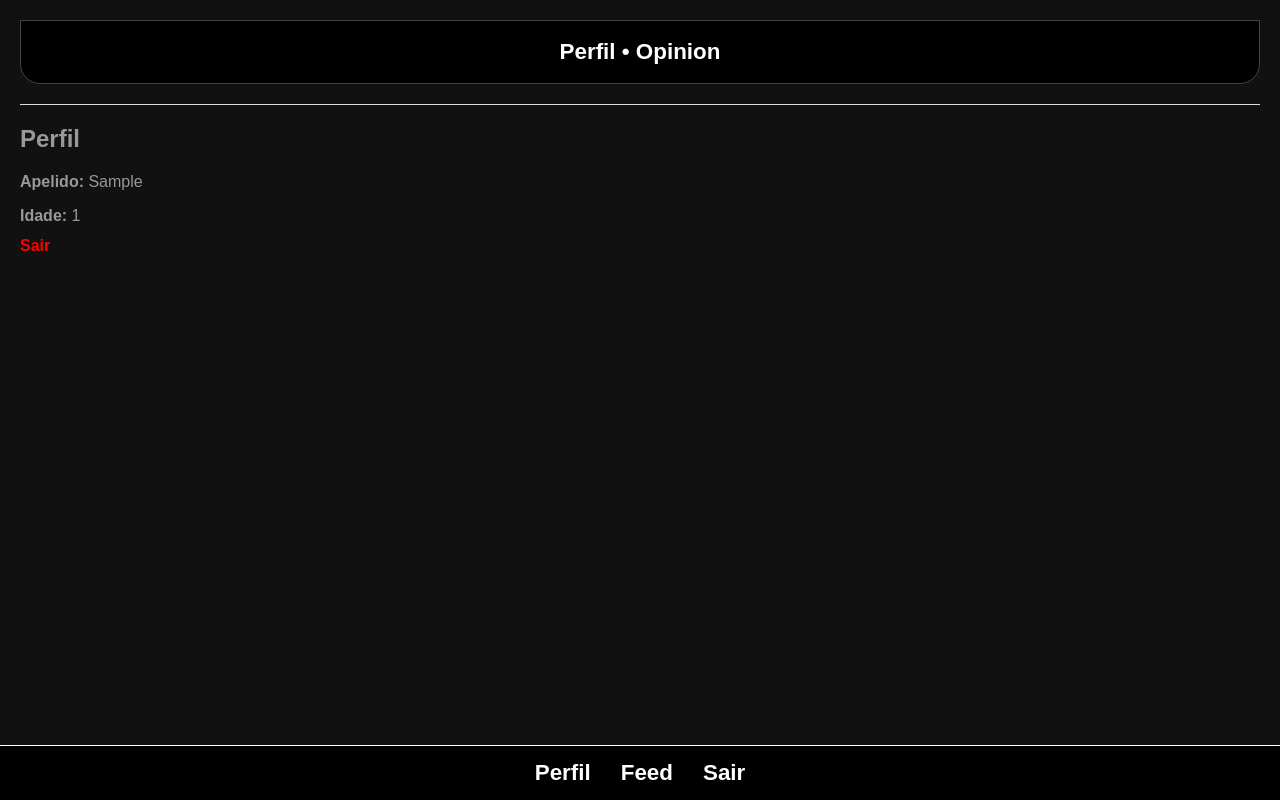
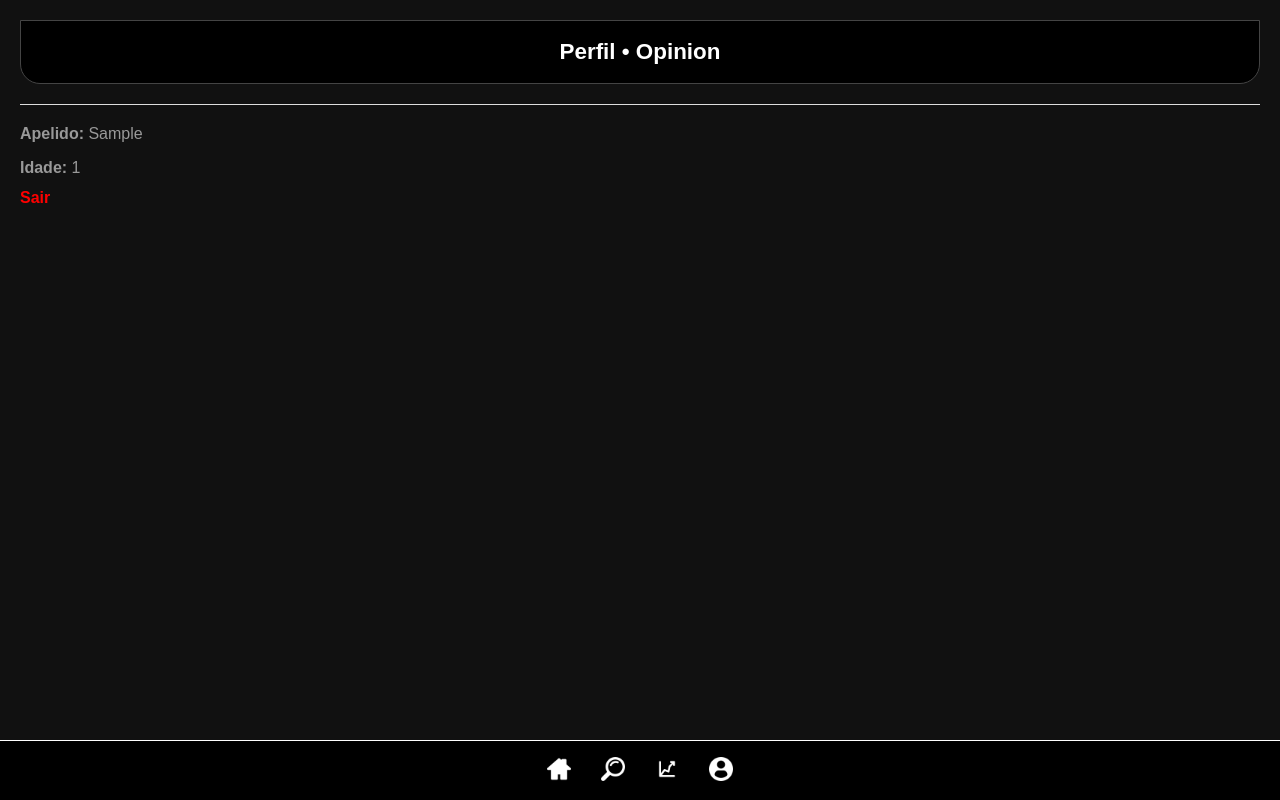
Before and after one commit to Mehranzin/MyOp, a Flask app: page /perfil in a window 1280 px wide. Run offline with Flask 3, Linux system fonts and the light colour scheme; the visitor is signed in with stand-in values (Sample User, id 1); tables that the repository leaves empty hold one stand-in row (values such as "Sample post").

Commit message:
Adição da nav no perfil

```diff
--- a/templates/perfil.html
+++ b/templates/perfil.html
@@ -13,14 +13,39 @@
         <div class="nav-top">Perfil • Opinion</div>
     <footer class="nav-footer">
       <nav>
-        <a href="{{ url_for('perfil') }}">Perfil</a>
-        <a href="{{ url_for('feed') }}">Feed</a>
-        <a href="{{ url_for('logout') }}">Sair</a>
+        <a href="{{ url_for('feed') }}">
+          <img
+            src="{{ url_for('static', filename='images/home.png') }}"
+            alt="Feed"
+            class="icone"
+          />
+        </a>
+        <a href="{{ url_for('search') }}">
+          <img
+            src="{{ url_for('static', filename='images/search.png') }}"
+            alt="Search"
+            class="icone"
+          />
+        </a>
+
+        <a href="{{ url_for('trending') }}">
+          <img
+            src="{{ url_for('static', filename='images/trending.PNG') }}"
+            alt="Trending"
+            class="icone"
+          />
+        </a>
+        <a href="{{ url_for('perfil') }}">
+          <img
+            src="{{ url_for('static', filename='images/perfil.png') }}"
+            alt="Perfil"
+            class="icone"
+          />
+        </a>
       </nav>
     </footer>
 
       <hr />
-      <h2>Perfil</h2>
       <p><strong>Apelido:</strong> {{ apelido }}</p>
       <p><strong>Idade:</strong> {{ idade }}</p>
       <a href="{{ url_for('logout') }}">Sair</a>
```
